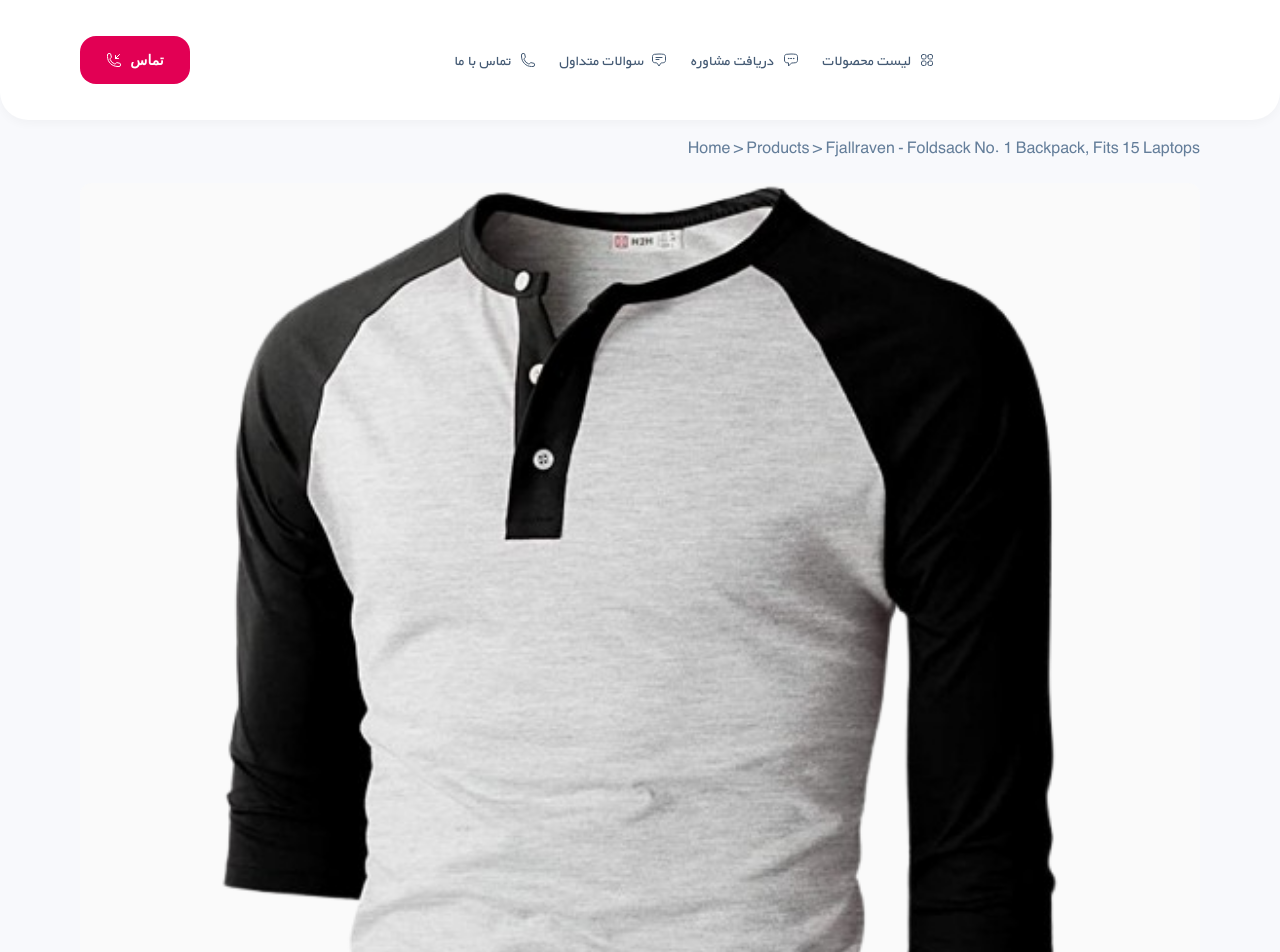
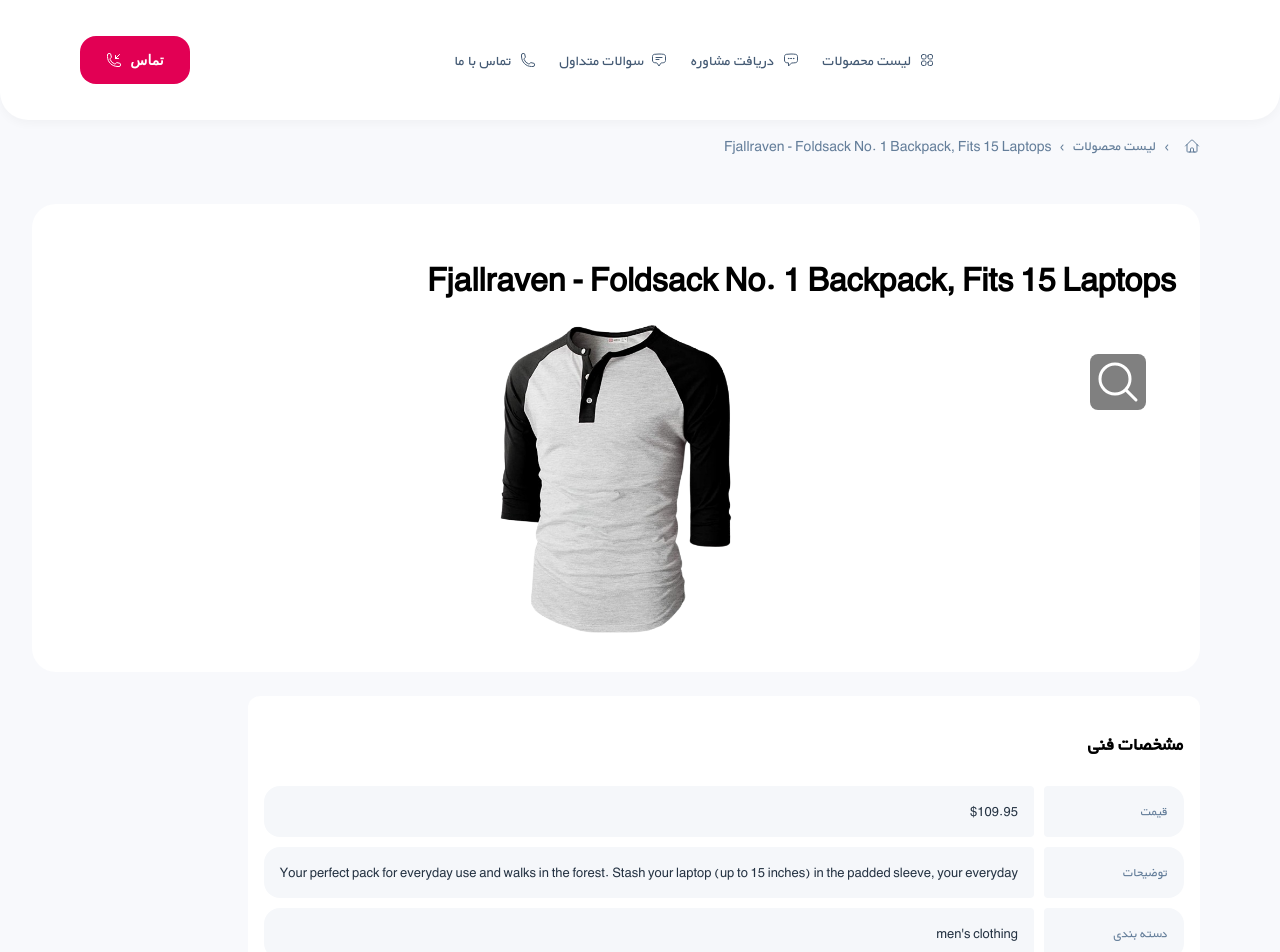
Before and after one commit to PouriaDamavandi/Maz-task, a Vue app: page /products/1 in a window 1280 px wide. Shown: the top 952 px of the page. Built offline with nearby package versions, Linux system fonts and the light colour scheme; no server answers.

Commit message:
refactor: product unique page ui and functionality

```diff
--- a/src/components/product/ProductBreadcrumb.vue
+++ b/src/components/product/ProductBreadcrumb.vue
@@ -1,7 +1,10 @@
 <script setup lang="ts">
+import type { Component } from 'vue'
+
 type Crumb = {
-  label: string
+  label?: string
   link?: string
+  icon?: Component
 }
 
 defineProps<{
@@ -10,21 +13,30 @@
 </script>
 
 <template>
-  <nav class="breadcrumb">
-    <span v-for="(item, index) in items" :key="index">
-      <span class="crumb">
-        <router-link v-if="item.link && index !== items.length - 1" :to="item.link">
-          {{ item.label }}
+  <nav class="breadcrumb" aria-label="Breadcrumb">
+    <ol class="breadcrumb-list">
+      <li
+        v-for="(item, index) in items"
+        :key="index"
+        class="breadcrumb-item"
+        :class="{ active: index === items.length - 1 }"
+        aria-current="page"
+      >
+        <router-link
+          v-if="item.link && index !== items.length - 1"
+          :to="item.link"
+          class="breadcrumb-link"
+        >
+          <component v-if="item.icon" :is="item.icon" class="icon" />
+          <span>{{ item.label }}</span>
         </router-link>
 
-        <!-- Last crumb (or items with no link) as plain text -->
-        <span v-else>
-          {{ item.label }}
+        <span v-else class="breadcrumb-text">
+          <component v-if="item.icon" :is="item.icon" class="icon" />
+          <span>{{ item.label }}</span>
         </span>
-      </span>
-
-      <span v-if="index !== items.length - 1"> > </span>
-    </span>
+      </li>
+    </ol>
   </nav>
 </template>
 
@@ -32,5 +44,61 @@
 .breadcrumb {
   margin-bottom: 24px;
   color: var(--text-muted);
+  font-size: 14px;
+}
+
+.breadcrumb-list {
+  display: flex;
+  align-items: center;
+  flex-wrap: wrap;
+  list-style: none;
+  padding: 0;
+  margin: 0;
+}
+
+.breadcrumb-item {
+  display: flex;
+  align-items: center;
+}
+
+/* Separator */
+.breadcrumb-item:not(:last-child)::after {
+  content: '›';
+  margin: 0 8px;
+  color: var(--text-muted);
+}
+
+/* Link styling */
+.breadcrumb-link {
+  display: inline-flex;
+  align-items: center;
+  gap: 6px;
+  color: var(--text-muted);
+  text-decoration: none;
+  transition: color 0.15s ease;
+}
+
+.breadcrumb-link:hover {
+  color: var(--text);
+}
+
+/* Current item */
+.breadcrumb-item.active {
+  color: var(--text);
+  font-weight: 500;
+}
+
+/* Icon */
+.icon {
+  width: 16px;
+  height: 16px;
+  display: inline-flex;
+}
+
+/* Text wrapper */
+.breadcrumb-text {
+  display: inline-flex;
+  align-items: center;
+  gap: 6px;
 }
 </style>
--- a/src/components/product/ProductDetails.vue
+++ b/src/components/product/ProductDetails.vue
@@ -11,6 +11,7 @@
 
 <template>
   <div class="details">
+    <h3>مشخصات فنی</h3>
     <div v-for="item in details" :key="item.label" class="row">
       <div class="label">{{ item.label }}</div>
       <div class="value">{{ item.value }}</div>
@@ -20,13 +21,11 @@
 
 <style scoped>
 .details {
-  background: var(--bg-light);
-  padding: 16px;
-
-  border-radius: 12px;
-
   display: grid;
   gap: 10px;
+  background: var(--bg-white);
+  border-radius: 12px;
+  padding: 16px;
 }
 
 .row {
@@ -36,12 +35,20 @@
 }
 
 .label {
+  background-color: #f5f7fa;
   color: var(--text-muted);
   font-size: 13px;
+  border-radius: 4px 16px 16px 4px;
+  padding: 16px;
 }
 
 .value {
   font-size: 13px;
+  background-color: #f5f7fa;
+  color: var(--text-primary);
+  font-size: 13px;
+  border-radius: 16px 4px 4px 16px;
+  padding: 16px;
 }
 
 /* mobile stack */
--- a/src/components/product/ProductImage.vue
+++ b/src/components/product/ProductImage.vue
@@ -1,4 +1,6 @@
 <script setup lang="ts">
+import IconSearch from '../icons/IconSearch.vue'
+
 defineProps<{
   src: string
 }>()
@@ -7,28 +9,41 @@
 <template>
   <div class="image-wrapper">
     <img :src="src" class="image" />
+    <component :is="IconSearch" class="zoom" />
   </div>
 </template>
 
 <style scoped>
 .image-wrapper {
   width: 100%;
-  aspect-ratio: 1 / 1;
   overflow: hidden;
-
+  position: relative;
   border-radius: 12px;
-  background: #fafafa;
 }
 
+.zoom {
+  background-color: grey;
+  border-radius: 8px;
+  position: absolute;
+  padding: 4px;
+  z-index: 100;
+  top: 30px;
+  right: 30px;
+}
+
+svg {
+  width: 48px;
+  height: 48px;
+  color: white;
+}
 .image {
   width: 100%;
-  height: 100%;
+  height: 310px;
   object-fit: contain;
-
   transition: transform 0.3s ease;
 }
 
 .image:hover {
-  transform: scale(1.1);
+  transform: scale(1.5);
 }
 </style>
--- a/src/pages/ProductDetail.vue
+++ b/src/pages/ProductDetail.vue
@@ -6,6 +6,8 @@
 import ProductBreadcrumb from '@/components/product/ProductBreadcrumb.vue'
 import ProductImage from '@/components/product/ProductImage.vue'
 import ProductDetails from '@/components/product/ProductDetails.vue'
+
+import IconHome from '@/components/icons/IconHome.vue'
 
 import { useProductStore } from '@/stores/product.store'
 
@@ -24,11 +26,11 @@
   if (!product.value) return []
 
   return [
-    { label: 'Price', value: `$${product.value.price}` },
-    { label: 'Category', value: product.value.category },
-    { label: 'Rating', value: `${product.value.rating.rate} ⭐` },
-    { label: 'Reviews', value: `${product.value.rating.count}` },
-    { label: 'Description', value: product.value.description },
+    { label: 'قیمت', value: `$${product.value.price}` },
+    { label: 'توضیحات', value: product.value.description },
+    { label: 'دسته بندی', value: product.value.category },
+    { label: 'رتبه بندی', value: `${product.value.rating.rate} ⭐` },
+    { label: 'تعداد رتبه بندی', value: `${product.value.rating.count}` },
   ]
 })
 </script>
@@ -39,17 +41,37 @@
 
     <div v-else-if="store.error">{{ store.error }}</div>
 
-    <div v-else-if="product" class="page">
+    <div v-else-if="product" class="product">
       <ProductBreadcrumb
-        :items="[{ label: 'Home' }, { label: 'Products' }, { label: product.title }]"
+        :items="[{ icon: IconHome }, { label: 'لیست محصولات' }, { label: product.title }]"
       />
 
       <div class="top">
+        <h1>{{ product.title }}</h1>
         <ProductImage :src="product.image" />
-        <h1>{{ product.title }}</h1>
       </div>
 
       <ProductDetails :details="details" />
     </div>
   </AppLayout>
 </template>
+
+<style scoped>
+.product {
+  display: flex;
+  flex-direction: column;
+  justify-content: center;
+  align-items: start;
+  gap: 24px;
+  padding-bottom: 74px;
+}
+
+.top {
+  border-radius: 24px;
+  background-color: white;
+  display: flex;
+  flex-direction: column;
+  width: 100%;
+  padding: 32px 24px;
+}
+</style>
```
